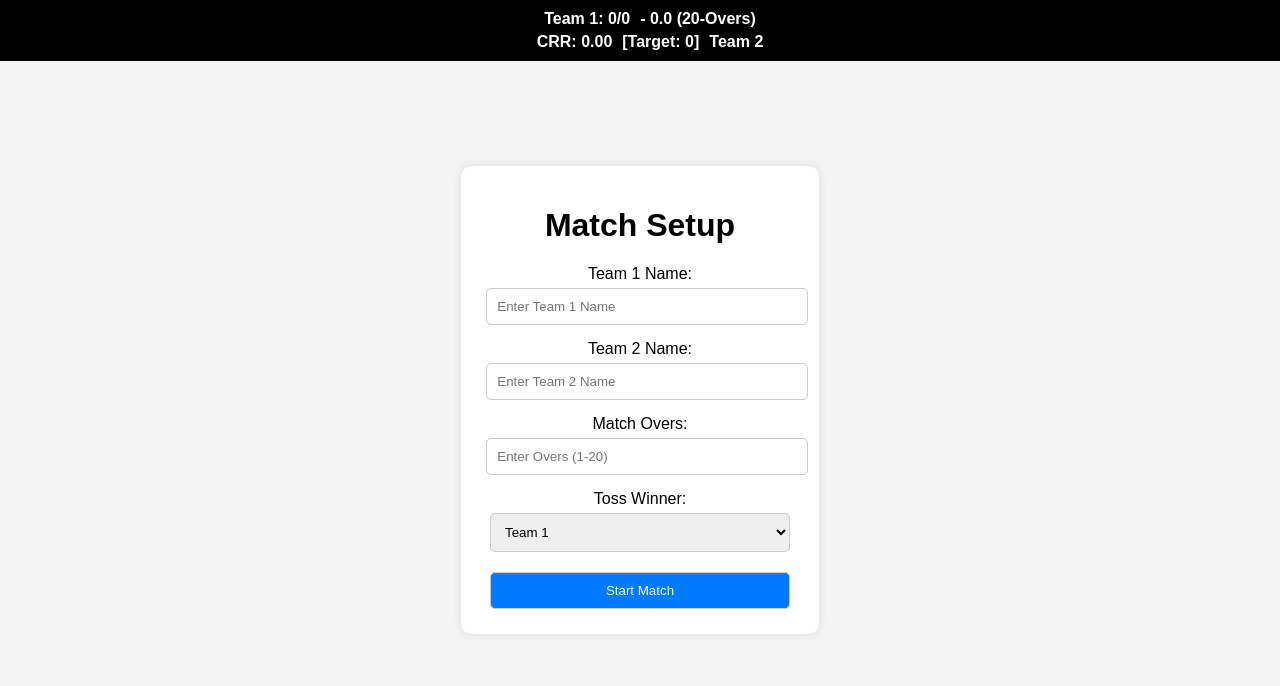
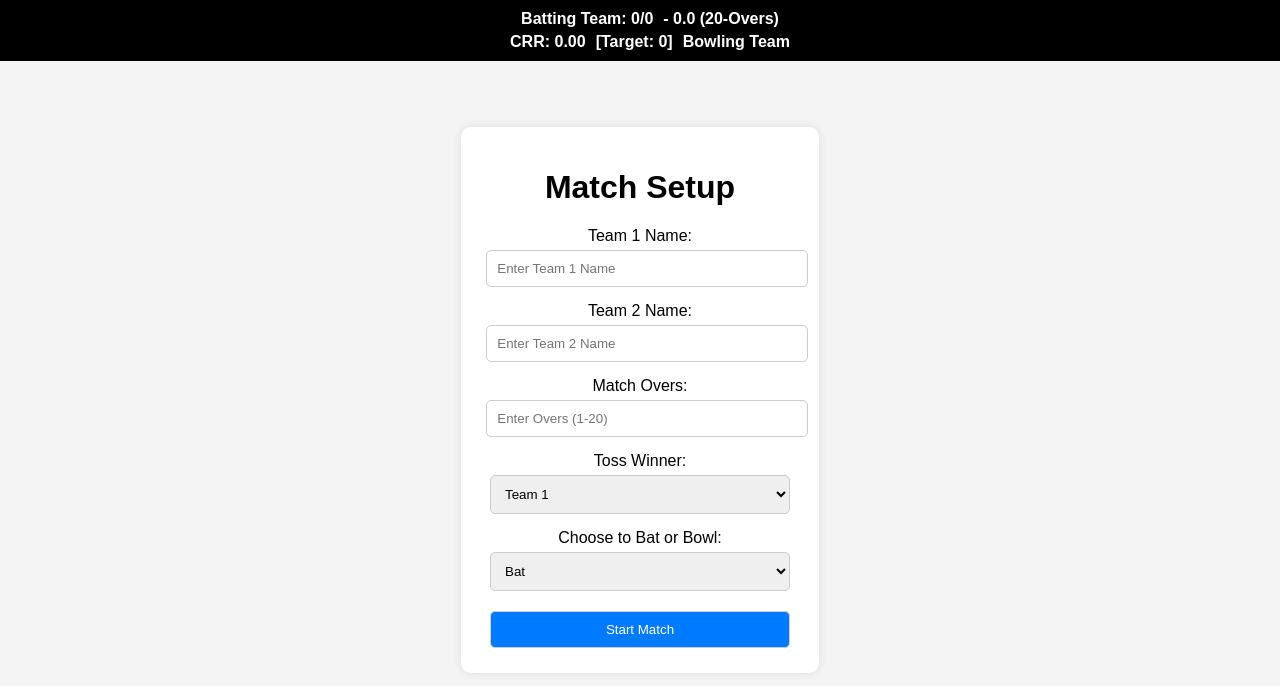
Before and after one commit to picturevocab/score, a plain HTML site: page scorer/index.html in a window 1280 px wide. Drawn offline with Linux system fonts and the light colour scheme.

Commit message:
Update index.html

```diff
--- a/scorer/index.html
+++ b/scorer/index.html
@@ -13,13 +13,13 @@
   <!-- Top Black Score Bar -->
   <div id="top-score-bar">
     <div class="row1">
-      <span id="top-team1">Team 1: 0/0</span>
+      <span id="top-batting-team">Batting Team: 0/0</span>
       <span id="top-overs">- 0.0 (20-Overs)</span>
     </div>
     <div class="row2">
       <span id="top-crr">CRR: 0.00</span>
       <span id="top-target">[Target: 0]</span>
-      <span id="top-team2">Team 2</span>
+      <span id="top-bowling-team">Bowling Team</span>
     </div>
     <button id="start-2nd-innings" class="hidden">Start 2nd Innings</button>
   </div>
@@ -44,6 +44,13 @@
       <select id="toss">
         <option value="team1">Team 1</option>
         <option value="team2">Team 2</option>
+      </select>
+    </div>
+    <div class="input-group">
+      <label for="toss-choice">Choose to Bat or Bowl:</label>
+      <select id="toss-choice">
+        <option value="bat">Bat</option>
+        <option value="bowl">Bowl</option>
       </select>
     </div>
     <button id="start-match">Start Match</button>
```
